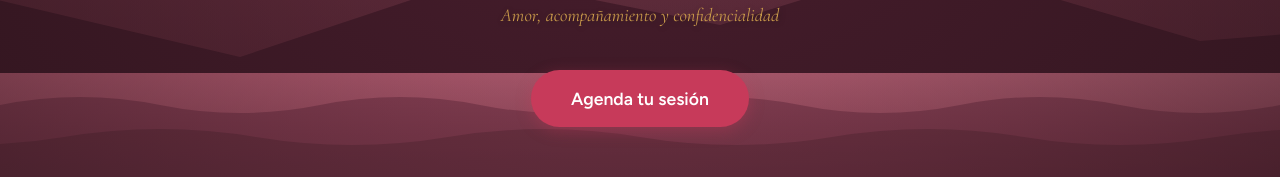
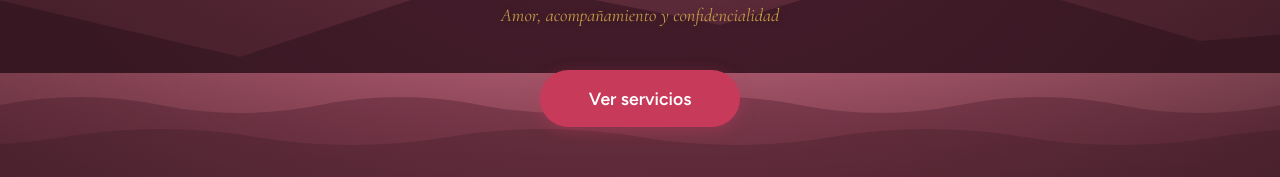
Before and after one commit to AlvaroRobles99/pagero, a React (Vite) app: page / in a window 1280 px wide. Shown: the part 519-696 px from the top of the page. Built offline with nearby package versions, Linux system fonts and the light colour scheme.

Commit message:
feat: hero CTA scrolls to services; rename shared btnWhatsapp to btnPrimary

```diff
--- a/src/components/About/About.jsx
+++ b/src/components/About/About.jsx
@@ -76,7 +76,7 @@ export default function About() {
             href={whatsappLink()}
             target="_blank"
             rel="noopener noreferrer"
-            className={sharedStyles.btnWhatsapp}
+            className={sharedStyles.btnPrimary}
           >
             Agendar una Sesión
           </a>
--- a/src/components/Contact/Contact.jsx
+++ b/src/components/Contact/Contact.jsx
@@ -11,7 +11,7 @@ export default function Contact() {
         <p>Tu proceso de sanación empieza con un mensaje. Escribime por WhatsApp y conversamos sin compromiso.</p>
         <a
           href={whatsappLink()}
-          className={shared.btnWhatsapp}
+          className={shared.btnPrimary}
           target="_blank"
           rel="noopener noreferrer"
         >
--- a/src/components/Hero/Hero.jsx
+++ b/src/components/Hero/Hero.jsx
@@ -1,6 +1,5 @@
 import styles from './Hero.module.css'
 import shared from '../../shared.module.css'
-import { whatsappLink } from '../../data/contact'
 
 export default function Hero() {
   return (
@@ -11,13 +10,8 @@ export default function Hero() {
         <h1 className={styles.title}>Sanarse</h1>
         <p className={styles.subtitle}>Rocío — Terapeuta Holística</p>
         <p className={styles.tagline}>Amor, acompañamiento y confidencialidad</p>
-        <a
-          href={whatsappLink()}
-          className={shared.btnWhatsapp}
-          target="_blank"
-          rel="noopener noreferrer"
-        >
-          Agenda tu sesión
+        <a href="#services" className={shared.btnPrimary}>
+          Ver servicios
         </a>
       </div>
     </header>
--- a/src/index.css
+++ b/src/index.css
@@ -21,8 +21,13 @@
 }
 
 html {
-  scroll-behavior: smooth;
   scroll-padding-top: 1.5rem;
+}
+
+@media (prefers-reduced-motion: no-preference) {
+  html {
+    scroll-behavior: smooth;
+  }
 }
 
 body {
--- a/src/shared.module.css
+++ b/src/shared.module.css
@@ -1,4 +1,4 @@
-.btnWhatsapp {
+.btnPrimary {
   display: inline-flex;
   align-items: center;
   justify-content: center;
@@ -19,18 +19,18 @@
   cursor: pointer;
 }
 
-.btnWhatsapp:active {
+.btnPrimary:active {
   transform: scale(0.97);
   box-shadow: 0 2px 8px rgba(199, 58, 90, 0.25);
 }
 
 @media (min-width: 768px) {
-  .btnWhatsapp {
+  .btnPrimary {
     padding: 0.9rem 2.5rem;
     font-size: 1.1rem;
   }
 
-  .btnWhatsapp:hover {
+  .btnPrimary:hover {
     transform: translateY(-3px);
     box-shadow: 0 6px 20px rgba(199, 58, 90, 0.5);
     background: #b02e4e;
```
Also changed, not shown: 1 other file (tests, documents, lock files or other folders).
